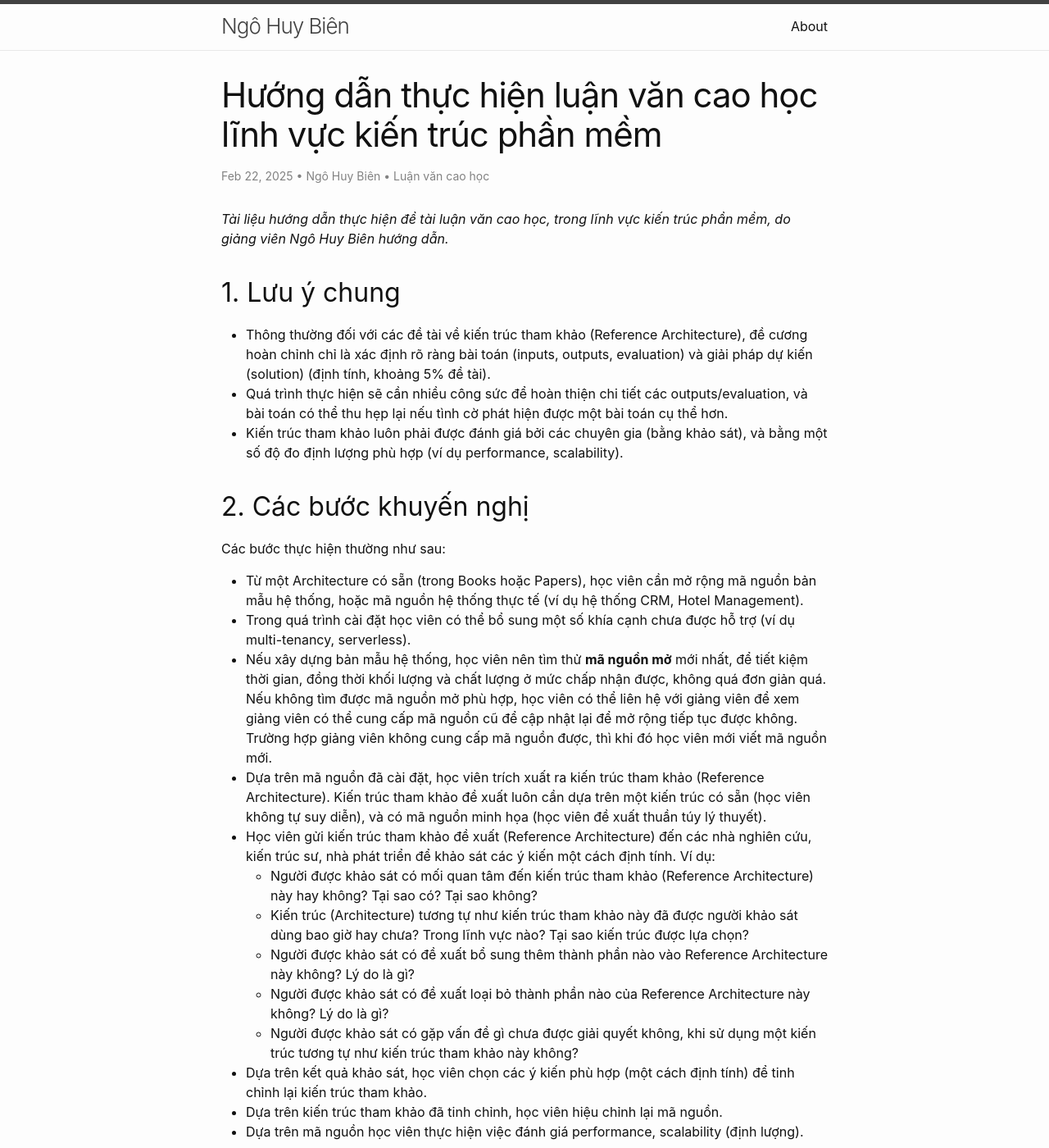
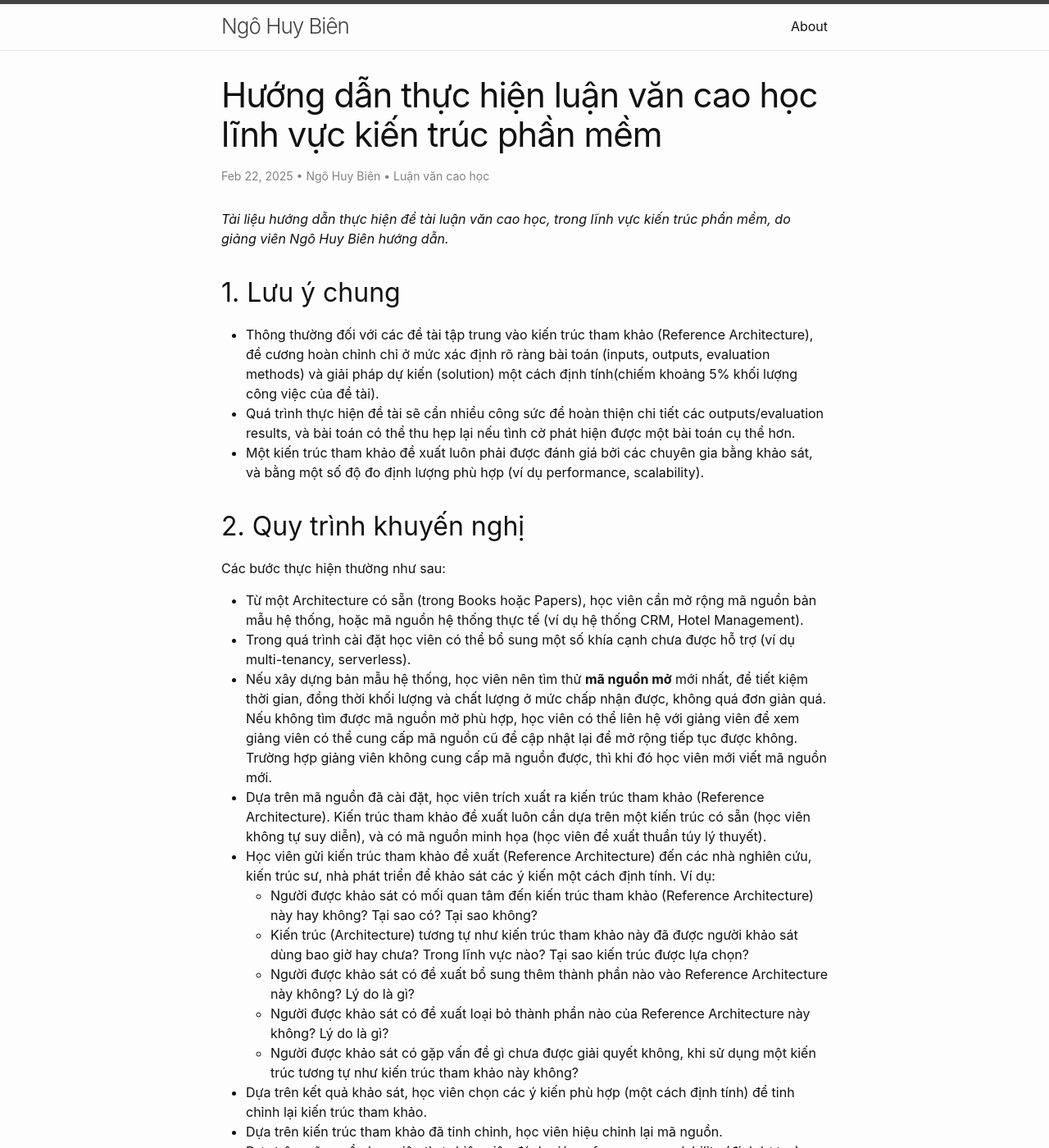
Before and after one commit to ngohuybien/ngohuybien.github.io, a Jekyll site: the page built from _posts/2025-02-22-software-architecture-research-process.md, in a window 1280 px wide and 1400 px high. Shown: the whole window at 82% size. Built offline with Jekyll 4.4.1, drawn with Linux system fonts in a browser that asks for light colours; some of the changed text lies outside the part shown.

Commit message:
Update 2025-02-22-software-architecture-research-process.md

```diff
--- a/_posts/2025-02-22-software-architecture-research-process.md
+++ b/_posts/2025-02-22-software-architecture-research-process.md
@@ -9,11 +9,11 @@
 _Tài liệu hướng dẫn thực hiện đề tài luận văn cao học, trong lĩnh vực kiến trúc phần mềm, do giảng viên Ngô Huy Biên hướng dẫn._
 
 ## 1. Lưu ý chung
-* Thông thường đối với các đề tài về kiến trúc tham khảo (Reference Architecture), đề cương hoàn chỉnh chỉ là xác định rõ ràng bài toán (inputs, outputs, evaluation) và giải pháp dự kiến (solution) (định tính, khoảng 5% đề tài).
-* Quá trình thực hiện sẽ cần nhiều công sức để hoàn thiện chi tiết các outputs/evaluation, và bài toán có thể thu hẹp lại nếu tình cờ phát hiện được một bài toán cụ thể hơn.
-* Kiến trúc tham khảo luôn phải được đánh giá bởi các chuyên gia (bằng khảo sát), và bằng một số độ đo định lượng phù hợp (ví dụ performance, scalability).
+* Thông thường đối với các đề tài tập trung vào kiến trúc tham khảo (Reference Architecture), đề cương hoàn chỉnh chỉ ở mức xác định rõ ràng bài toán (inputs, outputs, evaluation methods) và giải pháp dự kiến (solution) một cách định tính(chiếm khoảng 5% khối lượng công việc của đề tài).
+* Quá trình thực hiện đề tài sẽ cần nhiều công sức để hoàn thiện chi tiết các outputs/evaluation results, và bài toán có thể thu hẹp lại nếu tình cờ phát hiện được một bài toán cụ thể hơn.
+* Một kiến trúc tham khảo đề xuất luôn phải được đánh giá bởi các chuyên gia bằng khảo sát, và bằng một số độ đo định lượng phù hợp (ví dụ performance, scalability).
 
-## 2. Các bước khuyến nghị
+## 2. Quy trình khuyến nghị
 Các bước thực hiện thường như sau:
 * Từ một Architecture có sẵn (trong Books hoặc Papers), học viên cần mở rộng mã nguồn bản mẫu hệ thống, hoặc mã nguồn hệ thống thực tế (ví dụ hệ thống CRM, Hotel Management).
 * Trong quá trình cài đặt học viên có thể bổ sung một số khía cạnh chưa được hỗ trợ (ví dụ multi-tenancy, serverless).
@@ -30,7 +30,7 @@
 * Dựa trên mã nguồn học viên thực hiện việc đánh giá performance, scalability (định lượng).
 
 ## 3. Thu hẹp phạm vi (cơ hội)
-* Trường hợp học viên tình cờ phát hiện được một bài toán cụ thể hơn trong khi viết mã nguồn cho bản mẫu, hoặc hệ thống thực tế, thì học viên có thể chỉ cần giải quyết bài toán cụ thể, đánh giá giải pháp cho bài toán cụ thể, và bỏ qua các bước còn lại.
-* Thông thường đối với các hệ thống thực tế đủ lớn thì các bài toán này cụ thể này rất dễ tìm và rõ ràng. Tuy nhiên học viên cần lưu ý vấn đề bản quyền, đảm bảo phải được chủ sở hữu mã nguồn cho phép trước khi thực hiện nghiên cứu.
+* Trường hợp học viên tình cờ phát hiện được một bài toán cụ thể hơn trong khi viết mã nguồn cho bản mẫu, hoặc hệ thống thực tế, thì học viên có thể **chỉ cần giải quyết bài toán cụ thể**, đánh giá giải pháp cho bài toán cụ thể, và bỏ qua các bước còn lại. Cơ hội này giúp học viên tiết kiệm được nhiều thời gian, và các kết quả của đề tài thường được đánh giá cao hơn so với các kết quả của quy trình thông thường.
+* Thông thường, đối với các hệ thống thực tế đủ lớn thì các bài toán này cụ thể này có thể rất dễ tìm và rõ ràng. Tuy nhiên học viên cần lưu ý vấn đề bản quyền, đảm bảo phải được chủ sở hữu mã nguồn cho phép trước khi thực hiện và công bố các kết quả nghiên cứu.
 
 ### &copy; 2025 Ngô Huy Biên
```
